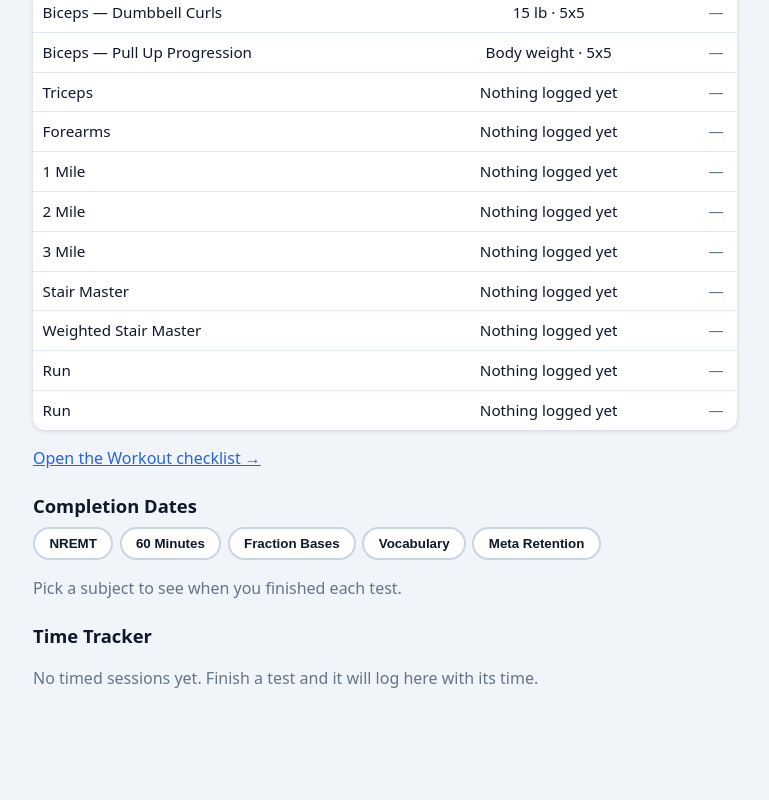
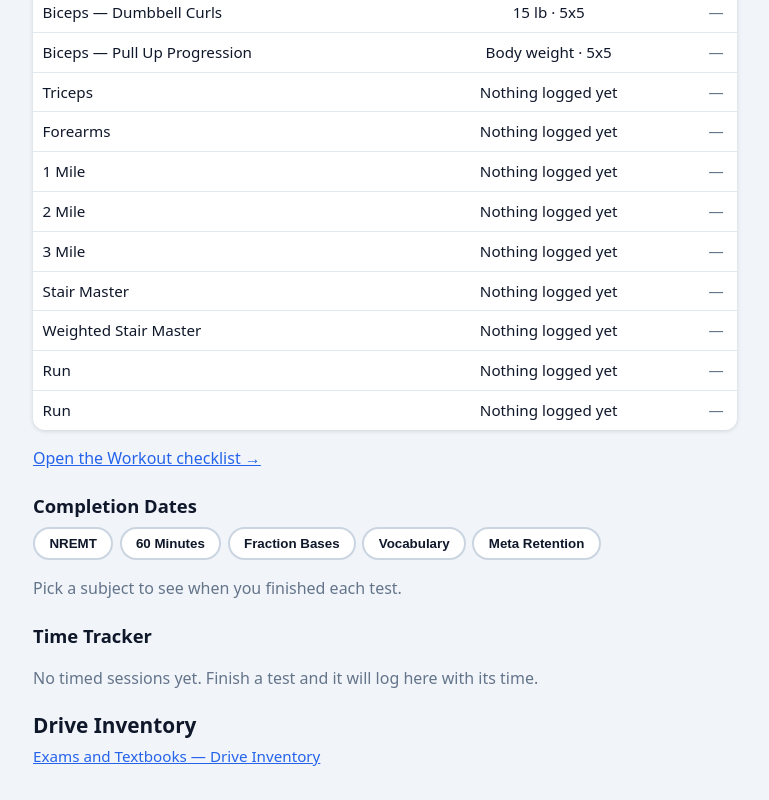
Before and after one commit to damonigraham427-ship-it/exams, a plain HTML site: page exams.html in a window 1280 px wide. Shown: the part 2253-3053 px from the top of the page, without its empty margins (255-1024 px from the left). Before the commit the page ends 2975 px from the top, so only its background shows below. Drawn offline with Linux system fonts and the light colour scheme; no server answers.

Commit message:
Front page — Drive Inventory doc link

```diff
--- a/exams.html
+++ b/exams.html
@@ -33,6 +33,10 @@
 <section id="pending-box" hidden></section>
 <section id="portal-box" hidden></section>
 <section id="tracker-box" hidden></section>
+<section id="inventory-box" hidden>
+<h2 class="check-cat">Drive Inventory</h2>
+<p class="check-note"><a href="https://docs.google.com/document/d/1XK_-t745WdVbLiO-Yh92plbiyubyNZQkiHIB-svpjVI/edit" target="_blank" rel="noopener">Exams and Textbooks — Drive Inventory</a></p>
+</section>
 </main>
 <script src="exams.js"></script>
 <script src="portal.js"></script>
--- a/exams.js
+++ b/exams.js
@@ -18,6 +18,8 @@ function setView() {
   if (ptBox) ptBox.hidden = view !== 'categories';
   const trBox = document.getElementById('tracker-box');
   if (trBox) trBox.hidden = view !== 'categories';
+  const invBox = document.getElementById('inventory-box');
+  if (invBox) invBox.hidden = view !== 'categories';
   document.getElementById('level-categories').hidden = view !== 'categories';
   document.getElementById('level-chapters').hidden = view !== 'chapters';
   document.getElementById('level-exams').hidden = view !== 'exams';
```
